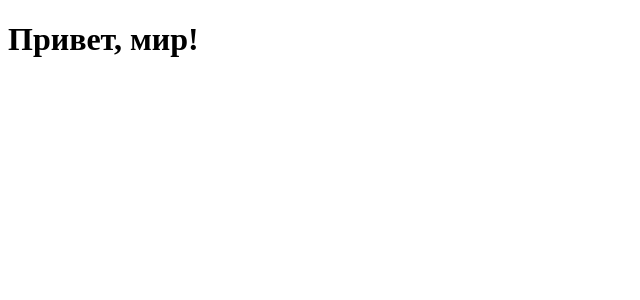
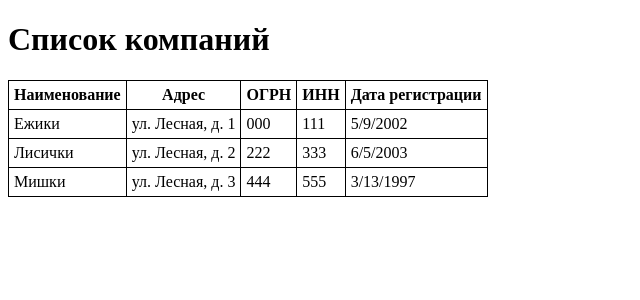
Before and after one commit to angst-storm/ananas, an Angular app: page / in a window 1280 px wide. Shown: the top 300 px of the page, without its empty margins (0-640 px from the left). Built offline with nearby package versions, Linux system fonts and the light colour scheme.

Commit message:
таблица с компаниями

```diff
--- a/src/app/app.component.html
+++ b/src/app/app.component.html
@@ -1 +1,2 @@
-<h1>Привет, мир!</h1>
+<h1>Список компаний</h1>
+<list></list>
--- a/src/app/app.component.ts
+++ b/src/app/app.component.ts
@@ -1,4 +1,4 @@
-import { Component } from '@angular/core';
+import {Component} from '@angular/core';
 
 @Component({
   selector: 'app-root',
--- /dev/null
+++ b/src/app/list/list.component.css
@@ -0,0 +1,8 @@
+table {
+  border-collapse: collapse;
+}
+
+th, td {
+  border: 1px solid black;
+  padding: 5px;
+}
--- /dev/null
+++ b/src/app/list/list.component.html
@@ -0,0 +1,16 @@
+<table>
+  <tr>
+    <th>Наименование</th>
+    <th>Адрес</th>
+    <th>ОГРН</th>
+    <th>ИНН</th>
+    <th>Дата регистрации</th>
+  </tr>
+  <tr *ngFor="let company of service.companies">
+    <td>{{company.name}}</td>
+    <td>{{company.address}}</td>
+    <td>{{company.ogrn}}</td>
+    <td>{{company.inn}}</td>
+    <td>{{company.regDate.toLocaleDateString()}}</td>
+  </tr>
+</table>
--- /dev/null
+++ b/src/app/models/company.model.ts
@@ -0,0 +1,10 @@
+export class Company {
+  constructor(
+    public name: string,
+    public address: string,
+    public ogrn: string,
+    public inn: string,
+    public regDate: Date
+  ) {
+  }
+}
--- /dev/null
+++ b/src/app/services/companies.service.ts
@@ -0,0 +1,11 @@
+import {Injectable} from '@angular/core';
+import {Company} from "../models/company.model";
+
+@Injectable({providedIn: 'root'})
+export class CompaniesService {
+  public companies: Company[] = [
+    new Company('Ежики', 'ул. Лесная, д. 1', '000', '111', new Date(2002, 4, 9)),
+    new Company('Лисички', 'ул. Лесная, д. 2', '222', '333', new Date(2003, 5, 5)),
+    new Company('Мишки', 'ул. Лесная, д. 3', '444', '555', new Date(1997, 2, 13))
+  ]
+}
```
Also changed, not shown: src/app/app.module.ts (+12 -6 lines), src/app/list/list.component.ts (added, +12 -0 lines).
